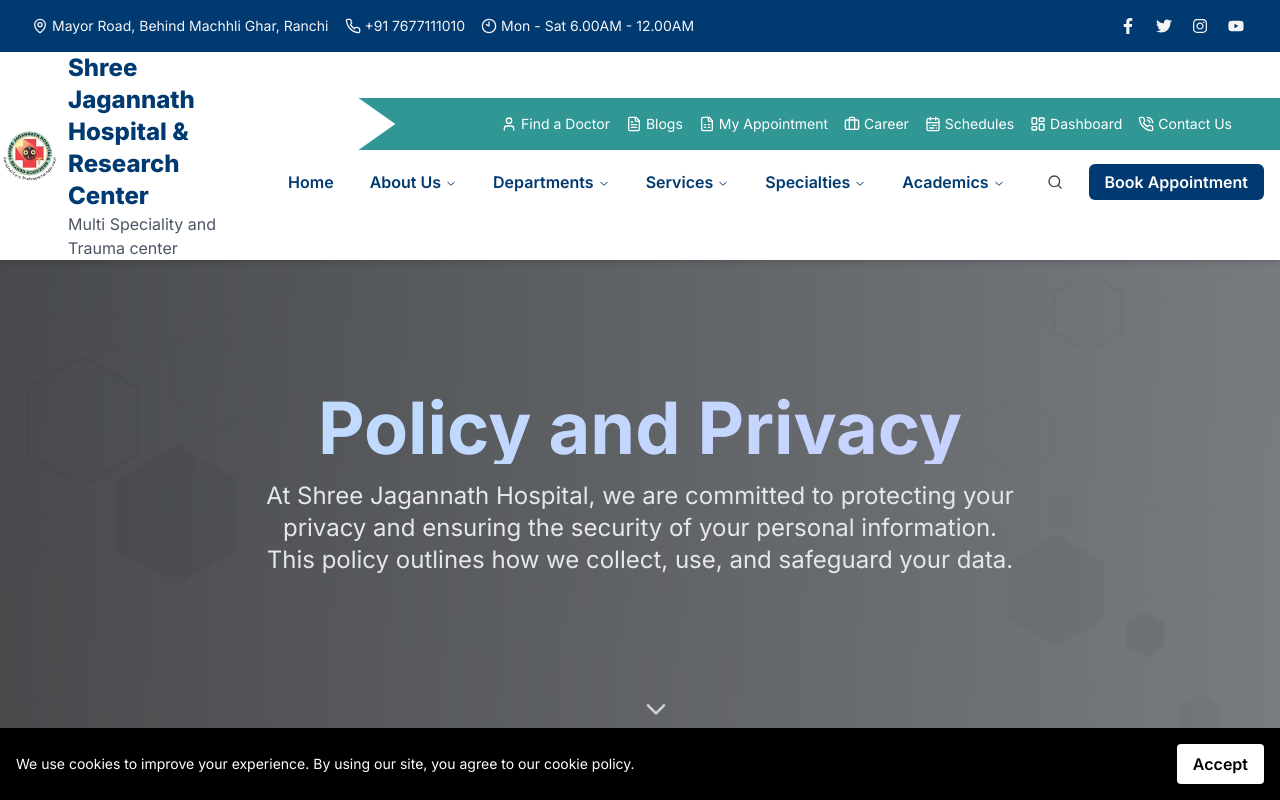
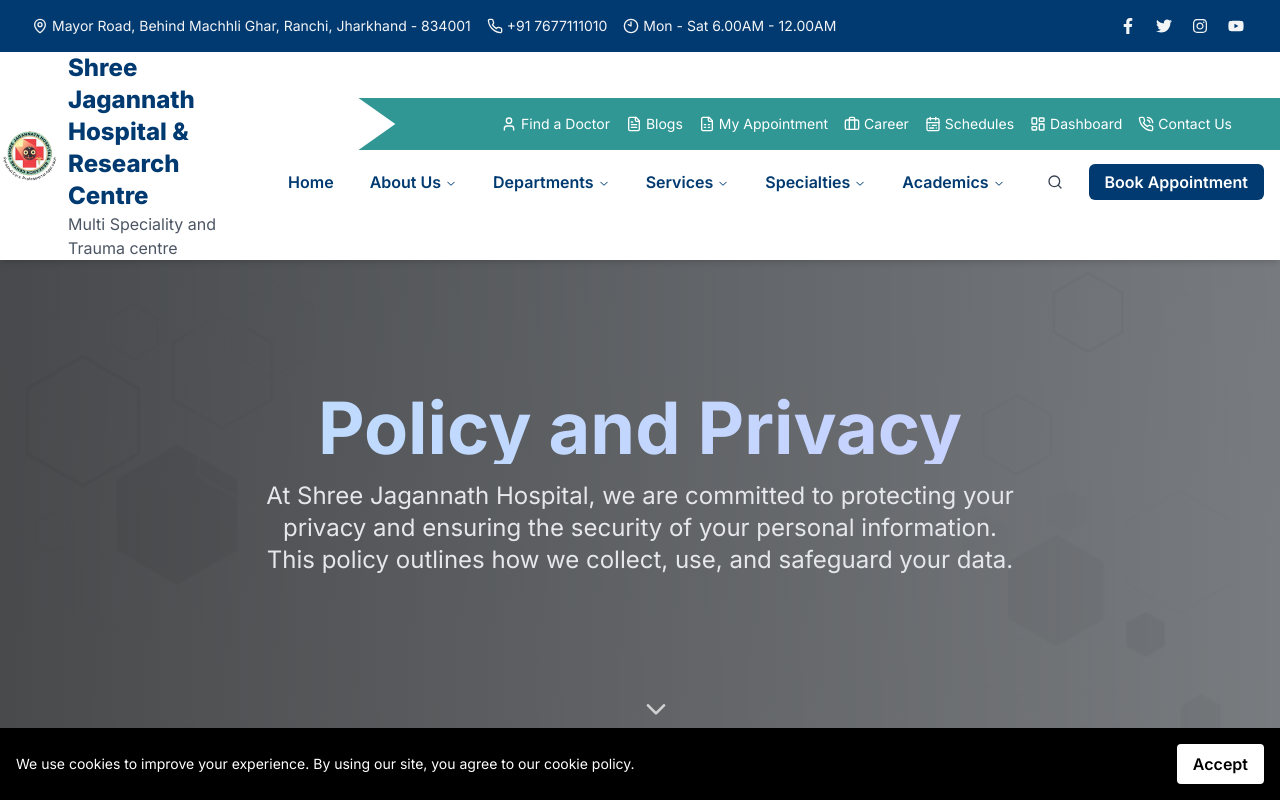
Before and after one commit to frameworkfuturistic/Jagannath-Hospital-Frontend, a Next.js app: page /about/privacy-policy in a window 1280 px wide. Shown: the top 800 px of the page. Built offline with nearby package versions, Linux system fonts and the light colour scheme.

Commit message:
frontend changes

```diff
--- a/src/app/appointment/page.tsx
+++ b/src/app/appointment/page.tsx
@@ -510,10 +510,10 @@
 
       const razorpayOptions = {
         key_id:
-          process.env.NEXT_PUBLIC_RAZORPAY_KEY_ID || "rzp_test_4clm2oRR0AjqFE",
+          process.env.NEXT_PUBLIC_RAZORPAY_KEY_ID || "rzp_test_nvbhZP79FSJlM4",
         amount: amountPaid * 100,
         currency: "INR",
-        name: "Shree Jagannath Hospital & Research Center",
+        name: "Shree Jagannath Hospital & Research Centre",
         description: "Appointment Payment",
         order_id: order_id,
         handler: async function (response: any) {
@@ -528,8 +528,14 @@
 
             console.log("Payment Data for Callback:", callbackPaymentData);
 
+             // Step 3: Send callback data to the backend
+          // await axios.post(`${API_BASE_URL}/payments/callback`, callbackPaymentData);
+
+             // Step : Update appointment status
+
             await axios.put(`${API_BASE_URL}/appointments/${appointmentId}`, {
               Pending: 0,
+              TransactionID: response.razorpay_payment_id,
             });
 
             dispatch({ type: "SET_PAYMENT_STATUS", payload: "success" });
--- a/src/components/Header.tsx
+++ b/src/components/Header.tsx
@@ -17,7 +17,7 @@
             <div className="flex items-center space-x-4">
                 <Link href="" className="flex items-center hover:text-primary-foreground transition-colors">
                   <MapPinIcon className="h-4 w-4 mr-1" />
-                  <span className="">Mayor Road, Behind Machhli Ghar, Ranchi</span>
+                  <span className="">Mayor Road, Behind Machhli Ghar, Ranchi, Jharkhand - 834001</span>
                 </Link>
 
                 <Link href="https://wa.me/917677111010" className="flex items-center hover:text-primary-foreground transition-colors">
--- a/src/components/Navbar.tsx
+++ b/src/components/Navbar.tsx
@@ -247,10 +247,10 @@
                 />
                 <div className="flex flex-col">
                   <span className="text-sm sm:text-lg md:text-xl lg:text-2xl xl:text-2xl font-extrabold text-primary">
-                    Shree Jagannath Hospital & Research Center
+                    Shree Jagannath Hospital & Research Centre
                   </span>
                   <span className="text-xs sm:text-sm lg:text-base text-gray-600">
-                    Multi Speciality and Trauma center
+                    Multi Speciality and Trauma centre
                   </span>
                 </div>
               </Link>
--- a/src/components/Ourmedical.tsx
+++ b/src/components/Ourmedical.tsx
@@ -52,7 +52,7 @@
   { name: "NABH accredited hospital offering best-in-class services", icon: "/hospital/nabhlogo.png", description: "Ensuring quality and safety in healthcare delivery" },
   { name: "Latest high-end technology", icon: "/hospital/NABH-2.png", description: "State-of-the-art equipment for accurate diagnosis and treatment" },
   { name: "International Organization for Standardization ", icon: "/hospital/iso.png", description: "An ISO certified company meets the ISO requirements for its quality management system." },
-  { name: "Quality Council of India", icon: "/hospital/qci.webp", description: "QCI facilitates trade and business across the world" },
+  // { name: "Quality Council of India", icon: "/hospital/qci.webp", description: "QCI facilitates trade and business across the world" },
 ]
 
 
--- a/src/components/sliderImg.tsx
+++ b/src/components/sliderImg.tsx
@@ -79,7 +79,7 @@
           {/* Left side - Information */}
           <div className="w-full lg:w-4/12 space-y-4 sm:space-y-6 p-4 sm:p-8 lg:p-8">
             <h1 className="text-xl sm:text-2xl md:text-3xl lg:text-4xl font-bold leading-tight">
-              Shree Jagannath Hospital & Research Center
+              Shree Jagannath Hospital & Research Centre
             </h1>
             <div className="flex items-center space-x-2">
               <div className="flex">
@@ -236,7 +236,7 @@
           <span className="font-semibold text-xl md:text-2xl mb-4 md:mb-0 text-center md:text-left">Ready to Book Your Appointment?</span>
           <Button className="bg-white text-blue-900 hover:bg-blue-100 flex items-center px-6 py-3 rounded-full transition-all duration-300 shadow-md hover:shadow-xl w-full md:w-auto justify-center text-lg">
             <Phone className="mr-2 h-5 w-5" />
-            Call Us +91 92688 80303
+            Call Us +91 7677111010
           </Button>
         </div>
       </div>
```
Also changed, not shown: 1 other file (tests, documents, lock files or other folders).
